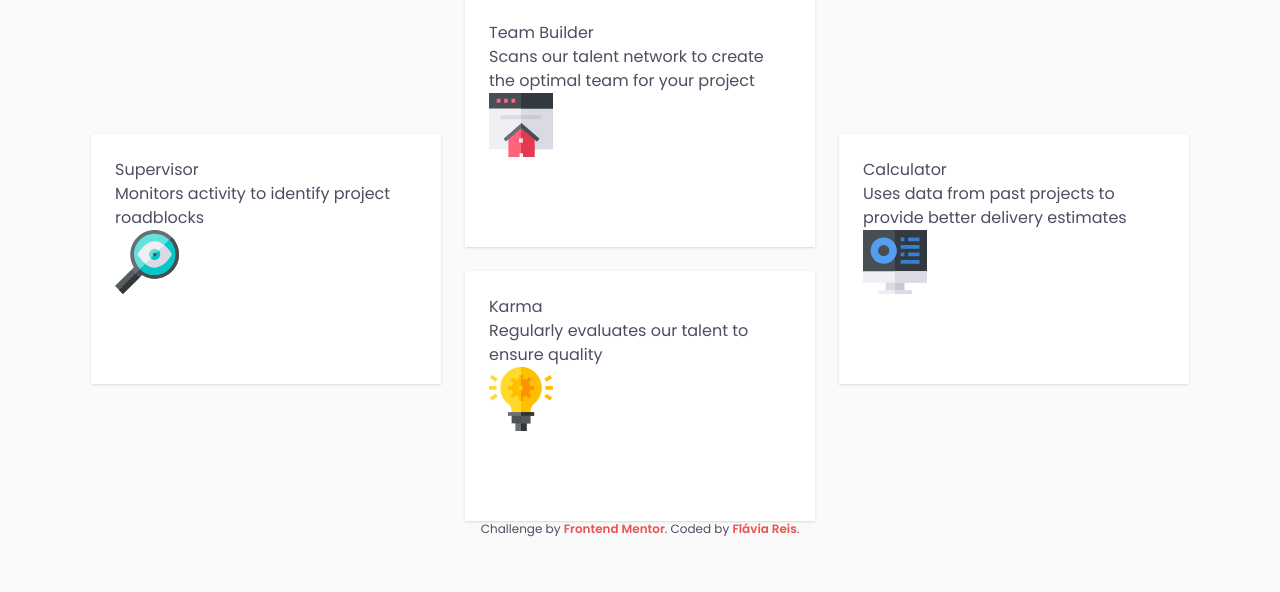
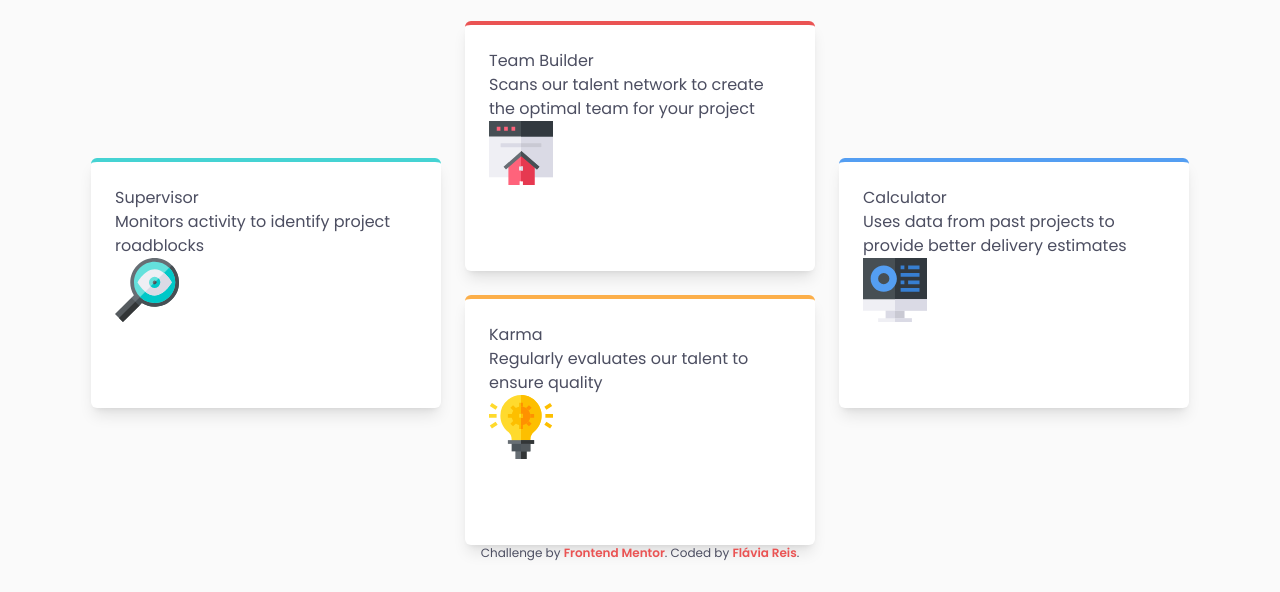
Before and after one commit to flaviare1s/four-card-feature-section, a website: page src/index.html in a window 1280 px wide. Shown: the part 208-800 px from the top of the page. Drawn offline with Linux system fonts and the light colour scheme.

Commit message:
Making the styles

```diff
--- a/src/index.html
+++ b/src/index.html
@@ -32,29 +32,29 @@
     <div class="md:max-w-150">
       <h3 class="text-2xl font-extralight text-center md:text-4xl">Reliable, efficient delivery</h3>
       <h1 class="text-2xl font-semibold text-center md:text-4xl py-3">Powered by Technology</h1>
-      <p class="opacity-50 text-base text-center">
+      <p class="opacity-50 text-base text-center mb-12">
         Our Artificial Intelligence powered tools use millions of project data points
         to ensure that your project is successful
       </p>
     </div>
 
     <div class="gap-6 grid md:grid-cols-2 lg:grid-cols-3 lg:grid-rows-2">
-      <section class="bg-white shadow p-6 h-54 md:w-90 md:h-62 lg:row-span-2 lg:m-auto">
+      <section class="bg-white shadow-lg rounded-md border-t-4 border-cyan p-6 h-54 md:w-90 md:h-62 lg:row-span-2 lg:m-auto">
         <h2>Supervisor</h2>
         <p>Monitors activity to identify project roadblocks</p>
         <img src="../images/icon-supervisor.svg" alt="Supervisor Icon">
       </section>
-      <section class="bg-white shadow p-6 h-54 md:w-90 md:h-62 lg:col-span-1">
+      <section class="bg-white shadow-lg rounded-md border-t-4 border-red p-6 h-54 md:w-90 md:h-62 lg:col-span-1">
         <h2>Team Builder</h2>
         <p>Scans our talent network to create the optimal team for your project</p>
         <img src="../images/icon-team-builder.svg" alt="Team Builder Icon">
       </section>
-      <section class="bg-white shadow p-6 h-54 md:w-90 md:h-62 lg:row-span-1 lg:col-span-1 lg:order-last">
+      <section class="bg-white shadow-lg rounded-md border-t-4 border-orange p-6 h-54 md:w-90 md:h-62 lg:row-span-1 lg:col-span-1 lg:order-last">
         <h2>Karma</h2>
         <p>Regularly evaluates our talent to ensure quality</p>
         <img src="../images/icon-karma.svg" alt="Karma Icon">
       </section>
-      <section class="bg-white shadow p-6 h-54 md:w-90 md:h-62 lg:row-span-2 lg:col-span-1 lg:order-3 m-auto">
+      <section class="bg-white shadow-lg rounded-md border-t-4 border-blue p-6 h-54 md:w-90 md:h-62 lg:row-span-2 lg:col-span-1 lg:order-3 m-auto">
         <h2>Calculator</h2>
         <p>Uses data from past projects to provide better delivery estimates</p>
         <img src="../images/icon-calculator.svg" alt="Calculator Icon">
```
Also changed, not shown: src/output.css.
